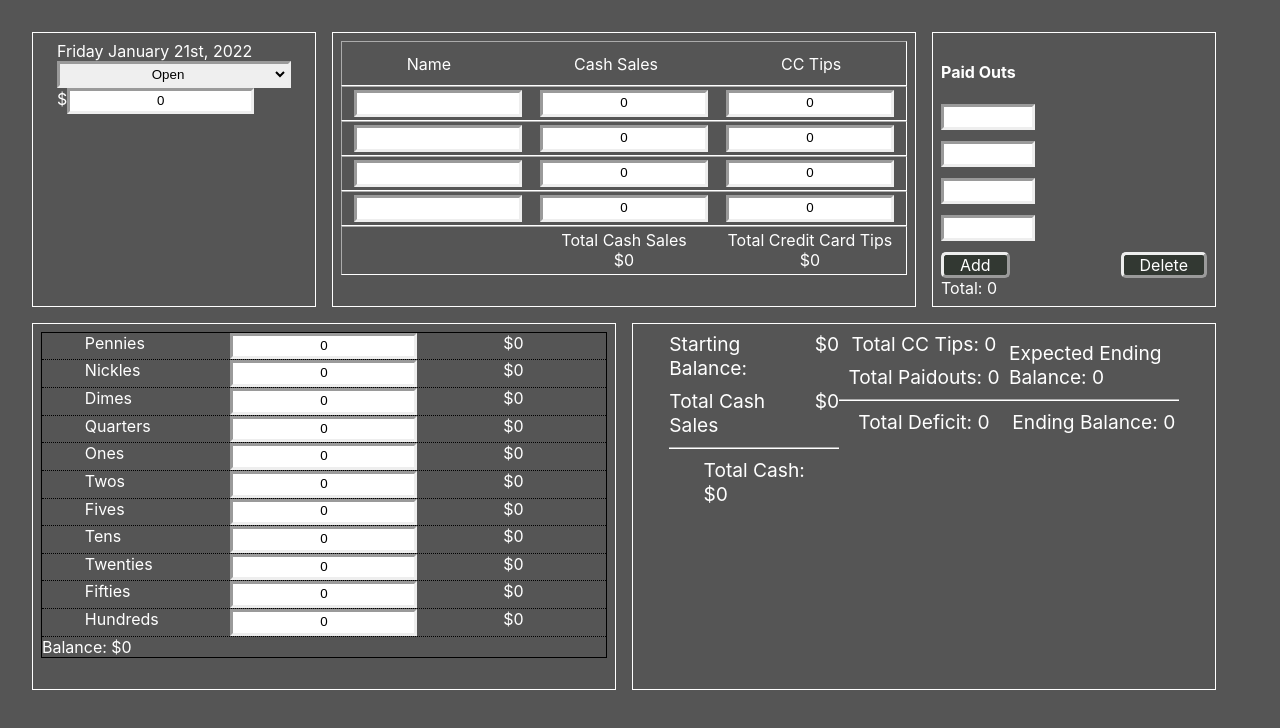
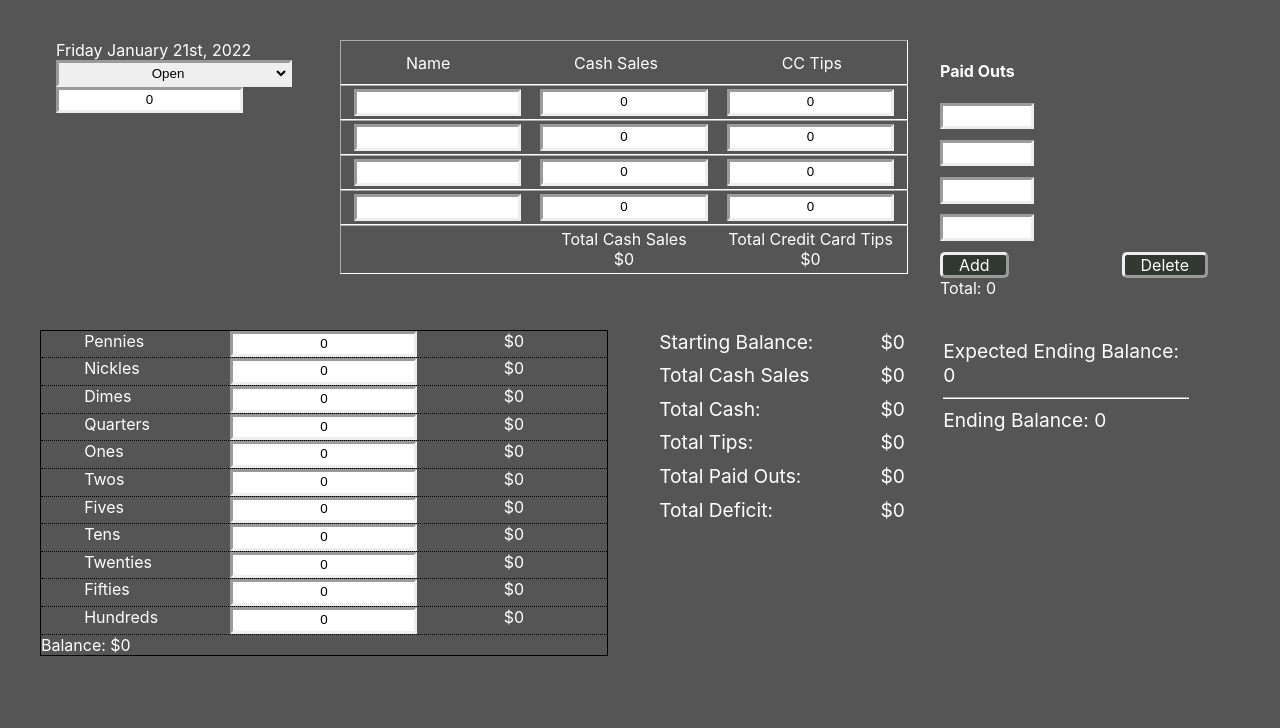
Before and after one commit to ian-deans/magoos, a Next.js app: page /checkout in a window 1280 px wide. Shown: the top 728 px of the page. Built offline with nearby package versions, Linux system fonts and the light colour scheme.

Commit message:
more changes

```diff
--- a/components/Breakdown/Breakdown.jsx
+++ b/components/Breakdown/Breakdown.jsx
@@ -27,8 +27,6 @@ export default function Breakdown( props ) {
         <div className={ styles.container }>
             <div className={ styles.group } >
 
-                <div className={ styles.topGroup }>
-
                 <div className={ styles.box }>
                     <div>
                         Starting Balance:
@@ -39,47 +37,53 @@ export default function Breakdown( props ) {
                 </div>
 
                 <div className={ styles.box }>
-                        <div>
+                    <span>
                         Total Cash Sales
+                    </span>
+                    <span>
+                        ${ totalCashSales }
+                    </span>
                 </div>
-                        <div>
-                            ${ totalCashSales }
-                        </div>
-                    </div>
+
+
+                <div className={ styles.box }>
+                    <span>
+                        Total Cash:
+                    </span>
+                    <span>
+                        ${ totalCash }
+                    </span>
 
                 </div>
 
-                <div className={ styles.box }>
-                    <div>
-                        <div>
-                            Total Cash:
-
-                        </div>
-                        <div>
-                            ${ totalCash }
-                        </div>
-                    </div>
-
-                </div>
-            </div>
-
-
-            <div className={ styles.group } >
-
-                <div className={ styles.topGroup }>
 
                 <div className={ styles.box }>
-                        Total CC Tips: { totalTips }
+                <span>
+                        Total Tips:
+                    </span>
+                    <span>
+                        ${ totalTips }
+                    </span>
                 </div>
 
                 <div className={ styles.box }>
-                        Total Paidouts: { totalPaidOuts }
+                <span>
+                        Total Paid Outs:
+                    </span>
+                    <span>
+                        ${ totalPaidOuts }
+                    </span>
                 </div>
 
-                </div>
+                {/* </div> */ }
 
                 <div className={ styles.box } >
-                    Total Deficit: { totalDeficit }
+                <span>
+                        Total Deficit:
+                    </span>
+                    <span>
+                        ${ totalDeficit }
+                    </span>
                 </div>
             </div>
 
--- a/components/Breakdown/Breakdown.module.css
+++ b/components/Breakdown/Breakdown.module.css
@@ -4,16 +4,21 @@
     height: 100%;
     /* background-color: rgb(140, 140, 140, .01); */
     display: flex;
-    justify-content: center;
+    justify-content: space-around;
     font-size: 1.2em;
 }
+/*
+.container * {
+    border: var(--border-outline);
+} */
 
 .box {
     /* padding: .2em; */
     display: flex;
-    justify-content: space-around;
+    justify-content: space-between;
     margin-bottom: .5em;
     width: 100%;
+
 }
 
 .box div {
@@ -28,6 +33,7 @@
 }
 
 .group {
-    width: 30%;
+    width: 50%;
+    margin: 0 1em;
     /* box-shadow:9px 0px 12px -2px white;; */
 }
--- a/components/CornerData/CornerData.jsx
+++ b/components/CornerData/CornerData.jsx
@@ -20,7 +20,7 @@ export default function CornerData( { date, type, startingBalance, updateDataFn
                 <option>Close</option>
             </select>
             <div className={styles.balanceContainer}>
-                <span>$</span>
+                {/* <span>$</span> */}
                 <input
                     className={ styles.balanceInput}
                     value={ startingBalance }
--- a/components/CornerData/CornerData.module.css
+++ b/components/CornerData/CornerData.module.css
@@ -12,7 +12,7 @@
 
 .balanceContainer {
     /* border-bottom: 1px solid black; */
-    width: 100%;
+    /* width: 100%; */
 }
 
 .balanceInput {
--- a/components/Shift/Shift.module.css
+++ b/components/Shift/Shift.module.css
@@ -44,11 +44,13 @@
 .dataone {
     grid-area: dataone;
      /* background-color: red;  */
+     min-width: 20vw;
 }
 
 .employees {
     grid-area: employees;
     /* background-color: blue; */
+    min-width: 45vw;
 }
 
 .paidouts {
@@ -83,5 +85,5 @@
 .breakdown {
     padding: .5em;
     /* box-shadow: 0.5em 0.2em 1.5em #000; */
-    border: var(--border-outline);
+    /* border: var(--border-outline); */
 }
--- a/styles/globals.css
+++ b/styles/globals.css
@@ -26,6 +26,7 @@ input, select {
   line-height: 1.25em;
   text-align: center;
   min-height: 2em;
+  min-width: 4em;
 }
 
 :root {
```
Lines whose indentation alone changed are shown as unchanged.
